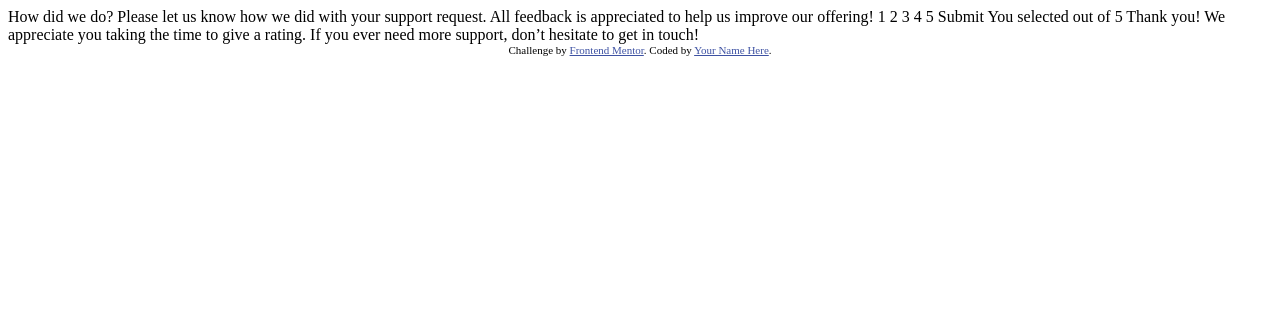
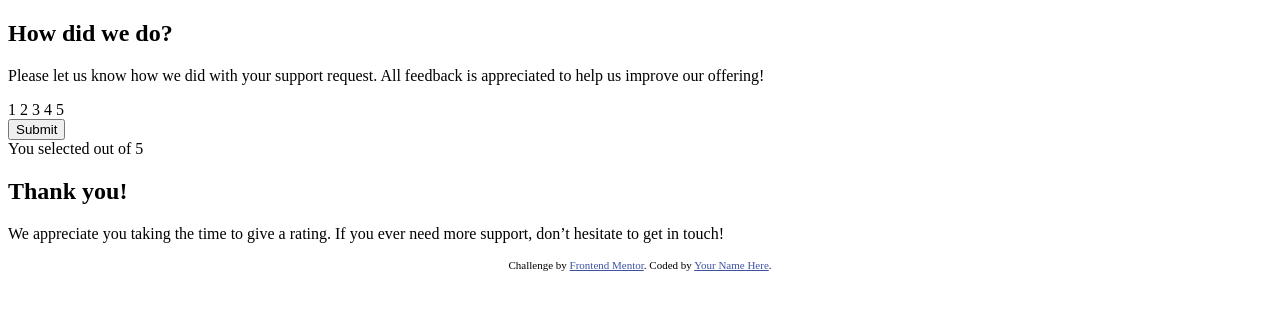
Before and after one commit to Stefania-P11/interactive-rating-form, a plain HTML site: page index.html in a window 1280 px wide. Drawn offline with Linux system fonts and the light colour scheme.

Commit message:
Updated the html file

```diff
--- a/index.html
+++ b/index.html
@@ -15,35 +15,58 @@
   </style>
 </head>
 <body>
+  <main>
+  <!-- Rating state start -->
+  <section>
+    <div>
+      <h1>How did we do?</h1>
+    </div>
 
-  <!-- Rating state start -->
+    <div>
+      <p>Please let us know how we did with your support request. All feedback is appreciated
+  to help us improve our offering!</p>
+    </div>
 
-  How did we do?
+    <div>
+      <span>1</span>
+      <span>2</span>
+      <span>3</span>
+      <span>4</span>
+      <span>5</span>
+    </div>
 
-  Please let us know how we did with your support request. All feedback is appreciated
-  to help us improve our offering!
-
-  1 2 3 4 5
-
-  Submit
+    <div>
+      <input type="submit" value="Submit">
+    </div>
+  </section>
 
   <!-- Rating state end -->
 
   <!-- Thank you state start -->
+  <section class="thank-you">
+    <div></div>
 
-  You selected <!-- Add rating here --> out of 5
+    <div>
+      <span>You selected <!-- Add rating here --> out of 5</span>
+    </div>
 
-  Thank you!
+    <div>
+      <h1>Thank you!</h1>
+    </div>
 
-  We appreciate you taking the time to give a rating. If you ever need more support,
-  don’t hesitate to get in touch!
+    <div>
+      <p>We appreciate you taking the time to give a rating. If you ever need more support,
+  don’t hesitate to get in touch!</p>
+    </div>
+  </section>
 
   <!-- Thank you state end -->
-
-
-  <div class="attribution">
-    Challenge by <a href="https://www.frontendmentor.io?ref=challenge" target="_blank">Frontend Mentor</a>.
-    Coded by <a href="#">Your Name Here</a>.
-  </div>
+  </main>
+  <footer>
+    <div class="attribution">
+      Challenge by <a href="https://www.frontendmentor.io?ref=challenge" target="_blank">Frontend Mentor</a>.
+      Coded by <a href="#">Your Name Here</a>.
+    </div>
+  </footer>
 </body>
 </html>
```
Also changed, not shown: 1 other file.
